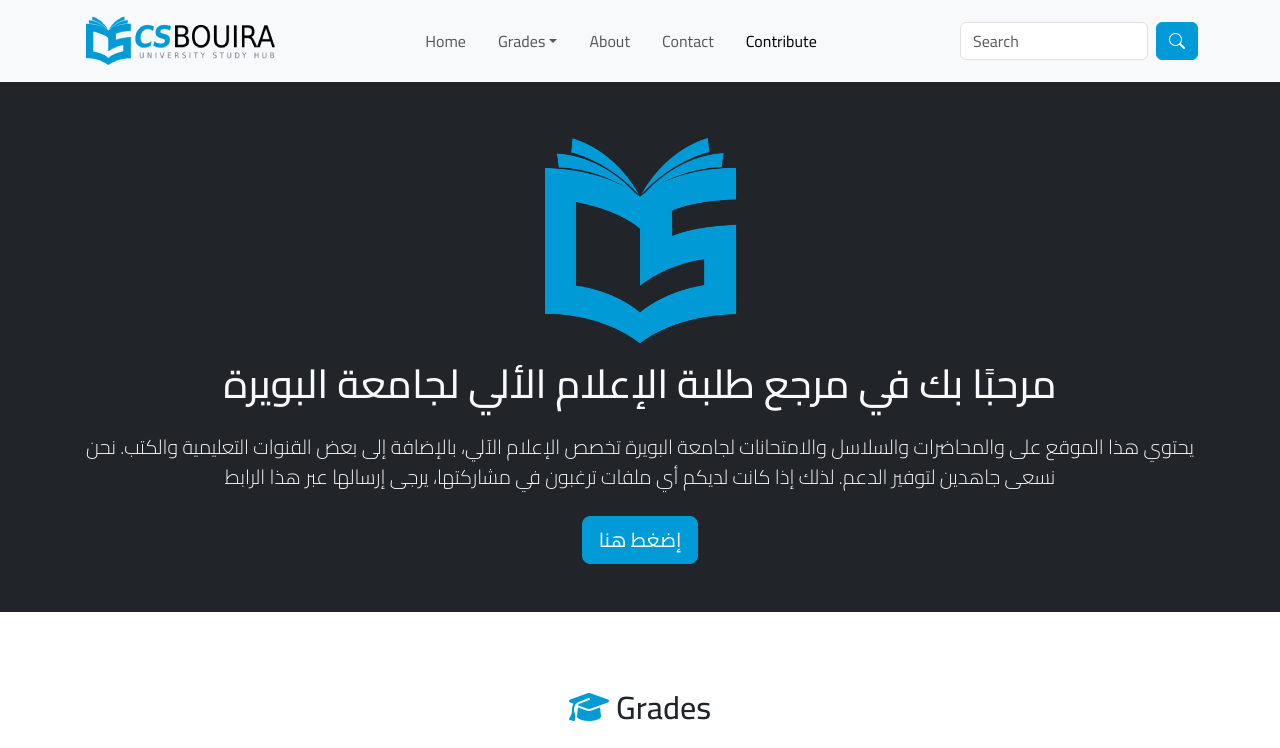
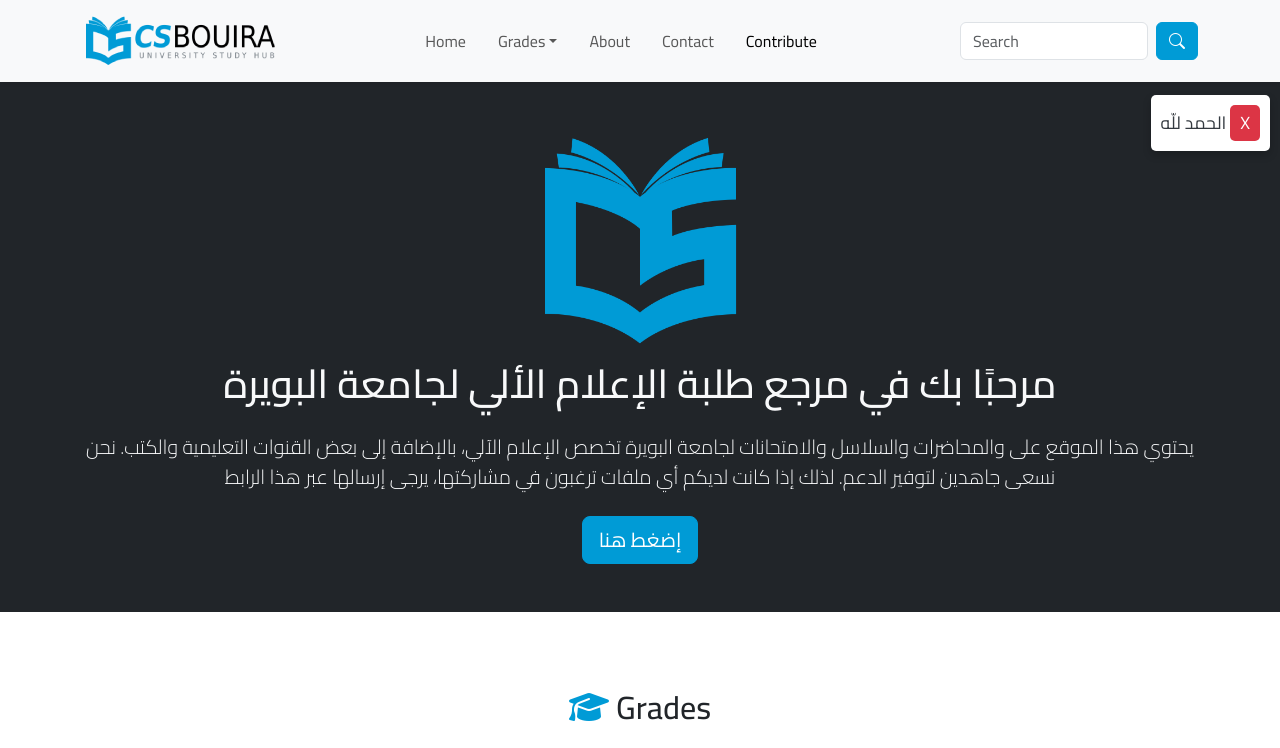
Before and after one commit to zedsalim/csbouira, a plain HTML site: page index.html in a window 1280 px wide. Shown: the top 748 px of the page. Drawn offline with nearby package versions, Linux system fonts and the light colour scheme; no server answers.

Commit message:
adding Adhkar Notification

```diff
--- a/assets/css/style.css
+++ b/assets/css/style.css
@@ -78,6 +78,28 @@ body::before {
   color: #212529;
 }
 
+#adhkar {
+  font-size: 1.1rem;
+  position: fixed;
+  top: 95px;
+  right: 10px;
+  color: #343a40;
+  background-color: #fff;
+  padding: 10px;
+  border-radius: 5px;
+  box-shadow: 0 4px 8px rgba(0, 0, 0, 0.2);
+  z-index: 999;
+}
+
+#closeAdhkar {
+  background-color: #dc3545;
+  color: #fff;
+  border: none;
+  padding: 5px 10px;
+  border-radius: 5px;
+  cursor: pointer;
+}
+
 /* Custom width for class "min" */
 /* For small screens (under 768px) */
 @media (max-width: 767px) {
--- /dev/null
+++ b/assets/js/adhkar.js
@@ -0,0 +1,28 @@
+const dhikr = [
+  "أستغفر اللّه",
+  "سبحان اللّه",
+  "الحمد للّه",
+  "لا إله إلا اللّه",
+  "اللّه أكبر",
+  "سبحان اللّه وبحمده",
+  "سبحان اللّه العظيم",
+  "لا حول ولا قوة إلا باللّه",
+  "اللّهم صل وسلم على نبينا محمد",
+  "لا إله إلا أنت سبحانك إني كنت من الظالمين",
+  "رب اغفر لي",
+];
+
+function getRandomDhikr() {
+  return dhikr[Math.floor(Math.random() * dhikr.length)];
+}
+
+const adhkar = document.getElementById("adhkar");
+const adhkarText = document.getElementById("adhkarText");
+const closeAdhkar = document.getElementById("closeAdhkar");
+
+const randomDhikr = getRandomDhikr();
+adhkarText.textContent = randomDhikr;
+
+closeAdhkar.addEventListener("click", () => {
+  adhkar.style.display = "none";
+});
--- a/index.html
+++ b/index.html
@@ -156,6 +156,11 @@
           </div>
         </div>
       </div>
+    </div>
+    <!-- Adhkar Notification -->
+    <div id="adhkar">
+      <span id="adhkarText">الحمد للّه</span>
+      <button id="closeAdhkar">X</button>
     </div>
     <!-- Header -->
     <section class="bg-dark text-light p-md-5 p-3 text-center mb-5">
@@ -604,5 +609,6 @@
     <script src="assets/js/form_sub.js"></script>
     <script src="assets/js/files_count.js"></script>
     <script src="assets/js/search.js"></script>
+    <script src="assets/js/adhkar.js"></script>
   </body>
 </html>
```
Also changed, not shown: assets/html/licence1.html (+6 -0 lines), assets/html/licence2.html (+6 -0 lines).
